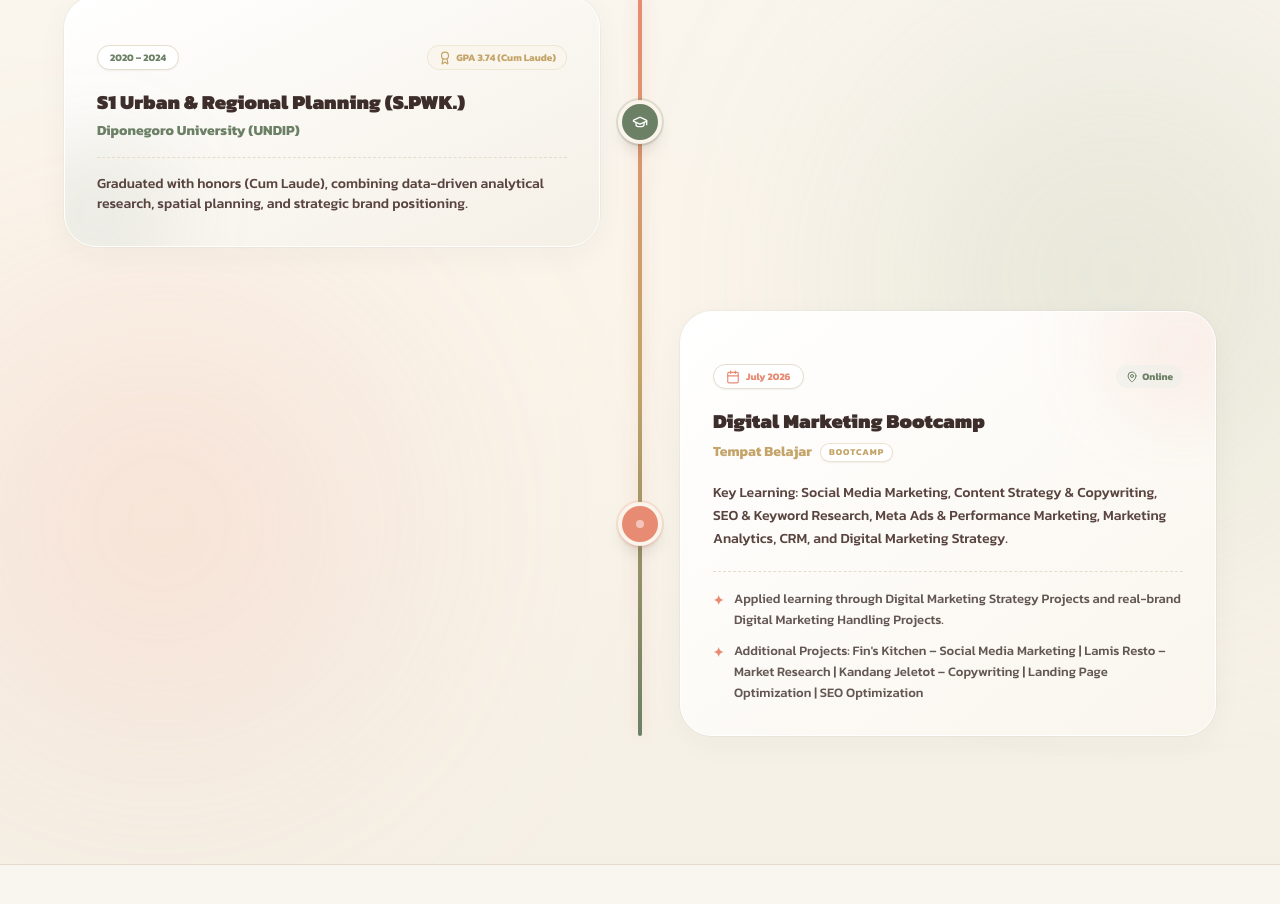
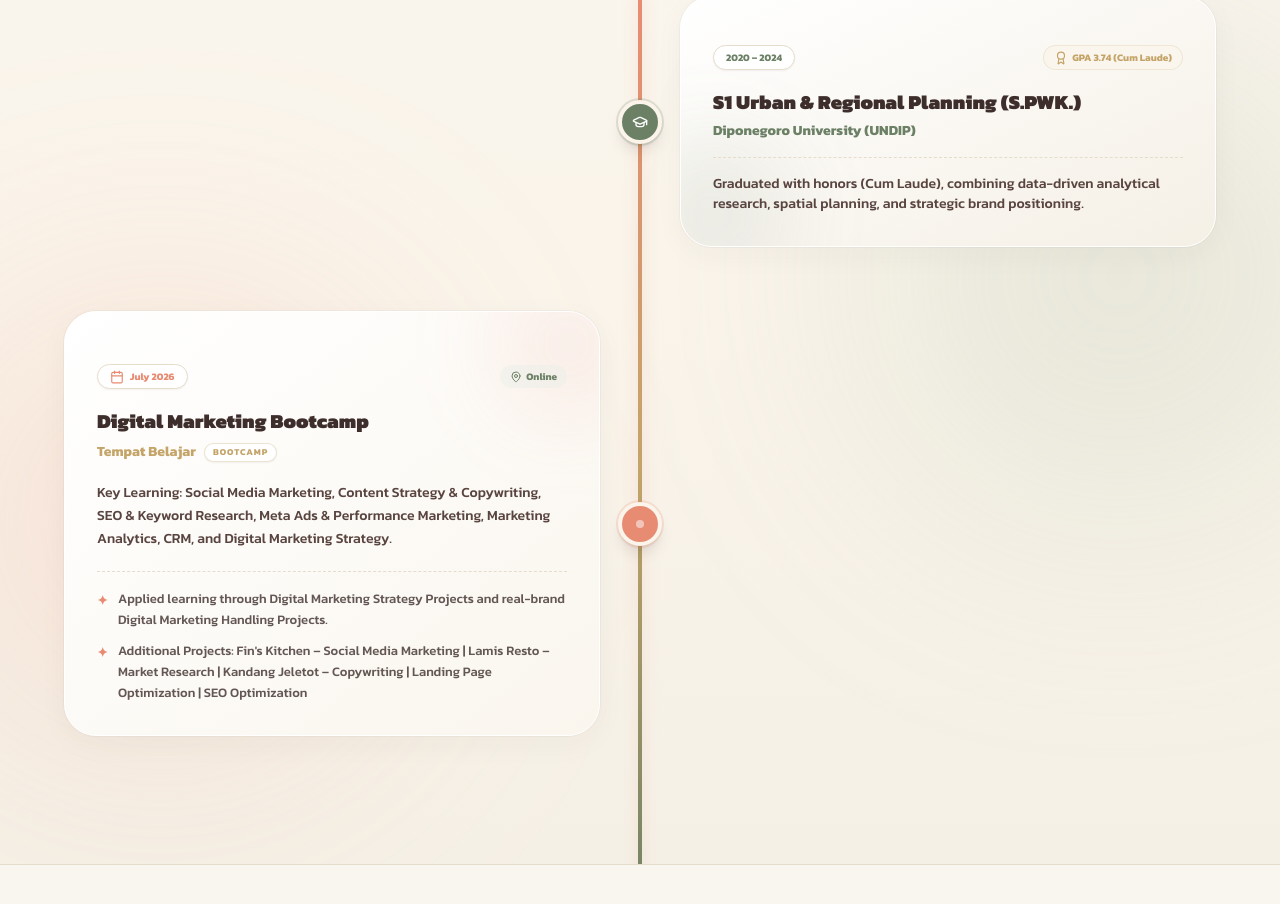
Before and after one commit to Braneee/portofolio-ardhia, a Next.js app: page / in a window 1280 px wide. Shown: the part 1898-2802 px from the top of the page. Built offline with nearby package versions, Linux system fonts and the light colour scheme.

Commit message:
fix: correctly position education cards and fix timeline styling

```diff
--- a/src/components/sections/EducationSection.tsx
+++ b/src/components/sections/EducationSection.tsx
@@ -26,7 +26,7 @@ export function EducationSection() {
         <div className="relative w-full">
 
           {/* Vertical Line */}
-          <div className="absolute top-0 bottom-0 left-4 md:left-1/2 -translate-x-1/2 w-1 bg-gradient-to-b from-[#E88B73] via-[#C4A468] to-[#6B8065] shadow-[0_0_15px_rgba(232,139,115,0.3)] z-0 rounded-full" />
+          <div className="absolute left-4 md:left-1/2 -translate-x-1/2 w-1 bg-gradient-to-b from-[#E88B73] via-[#C4A468] to-[#6B8065] shadow-[0_0_15px_rgba(232,139,115,0.3)] z-0 rounded-full" style={{ top: 0, bottom: "-200px" }} />
 
           {/* Cards Stack */}
           <div className="space-y-10 sm:space-y-16 relative z-10">
@@ -36,8 +36,7 @@ export function EducationSection() {
               <div className="relative flex items-center justify-between w-full min-h-[120px]">
 
                 {/* DESKTOP LEFT SLOT */}
-                <div className="w-full md:w-[calc(50%-2.5rem)] hidden md:block">
-                  <div className="group relative p-6 sm:p-8 rounded-[32px] bg-gradient-to-br from-[#FFFFFF] to-[#F5F0E6] border-[1.5px] border-white shadow-[0_8px_30px_rgba(61,46,43,0.04)] hover:shadow-[0_20px_40px_rgba(107,128,101,0.12)] space-y-4 hover:-translate-y-1 transition-all duration-500 overflow-hidden ring-1 ring-black/[0.03]">
+                <div className="w-full md:w-[calc(50%-2.5rem)] hidden md:block"><div className="hidden group relative p-6 sm:p-8 rounded-[32px] bg-gradient-to-br from-[#FFFFFF] to-[#F5F0E6] border-[1.5px] border-white shadow-[0_8px_30px_rgba(61,46,43,0.04)] hover:shadow-[0_20px_40px_rgba(107,128,101,0.12)] space-y-4 hover:-translate-y-1 transition-all duration-500 overflow-hidden ring-1 ring-black/[0.03]">
                     {/* Inner soft glow */}
                     <div className="absolute -bottom-12 -left-12 w-40 h-40 bg-[#6B8065]/10 rounded-full blur-[40px] group-hover:bg-[#6B8065]/20 transition-colors duration-500 pointer-events-none" />
 
@@ -75,7 +74,7 @@ export function EducationSection() {
 
                 {/* RIGHT / MOBILE SLOT */}
                 <div className="w-[calc(100%-3rem)] ml-auto md:ml-0 md:w-[calc(50%-2.5rem)]">
-                  <div className="block md:hidden group relative p-6 sm:p-8 rounded-[32px] bg-gradient-to-br from-[#FFFFFF] to-[#F5F0E6] border-[1.5px] border-white shadow-[0_8px_30px_rgba(61,46,43,0.04)] hover:shadow-[0_20px_40px_rgba(107,128,101,0.12)] space-y-4 hover:-translate-y-1 transition-all duration-500 overflow-hidden ring-1 ring-black/[0.03]">
+                  <div className="group relative p-6 sm:p-8 rounded-[32px] bg-gradient-to-br from-[#FFFFFF] to-[#F5F0E6] border-[1.5px] border-white shadow-[0_8px_30px_rgba(61,46,43,0.04)] hover:shadow-[0_20px_40px_rgba(107,128,101,0.12)] space-y-4 hover:-translate-y-1 transition-all duration-500 overflow-hidden ring-1 ring-black/[0.03]">
                     {/* Inner soft glow */}
                     <div className="absolute -bottom-12 -left-12 w-40 h-40 bg-[#6B8065]/10 rounded-full blur-[40px] group-hover:bg-[#6B8065]/20 transition-colors duration-500 pointer-events-none" />
 
@@ -111,7 +110,7 @@ export function EducationSection() {
 
 
 {educationData.map((exp, idx) => {
-              const isRight = idx % 2 === 0;
+              const isRight = idx % 2 !== 0;
 
               return (
                 <FadeIn key={exp.id} delay={idx * 0.15} y={30}>
--- a/src/components/sections/ExperienceSection.tsx
+++ b/src/components/sections/ExperienceSection.tsx
@@ -26,7 +26,7 @@ export function ExperienceSection() {
         <div className="relative w-full">
 
           {/* Vertical Line */}
-          <div className="absolute top-0 bottom-0 left-4 md:left-1/2 -translate-x-1/2 w-1 bg-gradient-to-b from-[#E88B73] via-[#C4A468] to-[#6B8065] shadow-[0_0_15px_rgba(232,139,115,0.3)] z-0 rounded-full" />
+          <div className="absolute bottom-0 left-4 md:left-1/2 -translate-x-1/2 w-1 bg-gradient-to-b from-[#E88B73] via-[#C4A468] to-[#6B8065] shadow-[0_0_15px_rgba(232,139,115,0.3)] z-0 rounded-full" style={{ top: "-200px" }} />
 
           {/* Cards Stack */}
           <div className="space-y-10 sm:space-y-16 relative z-10">
```
